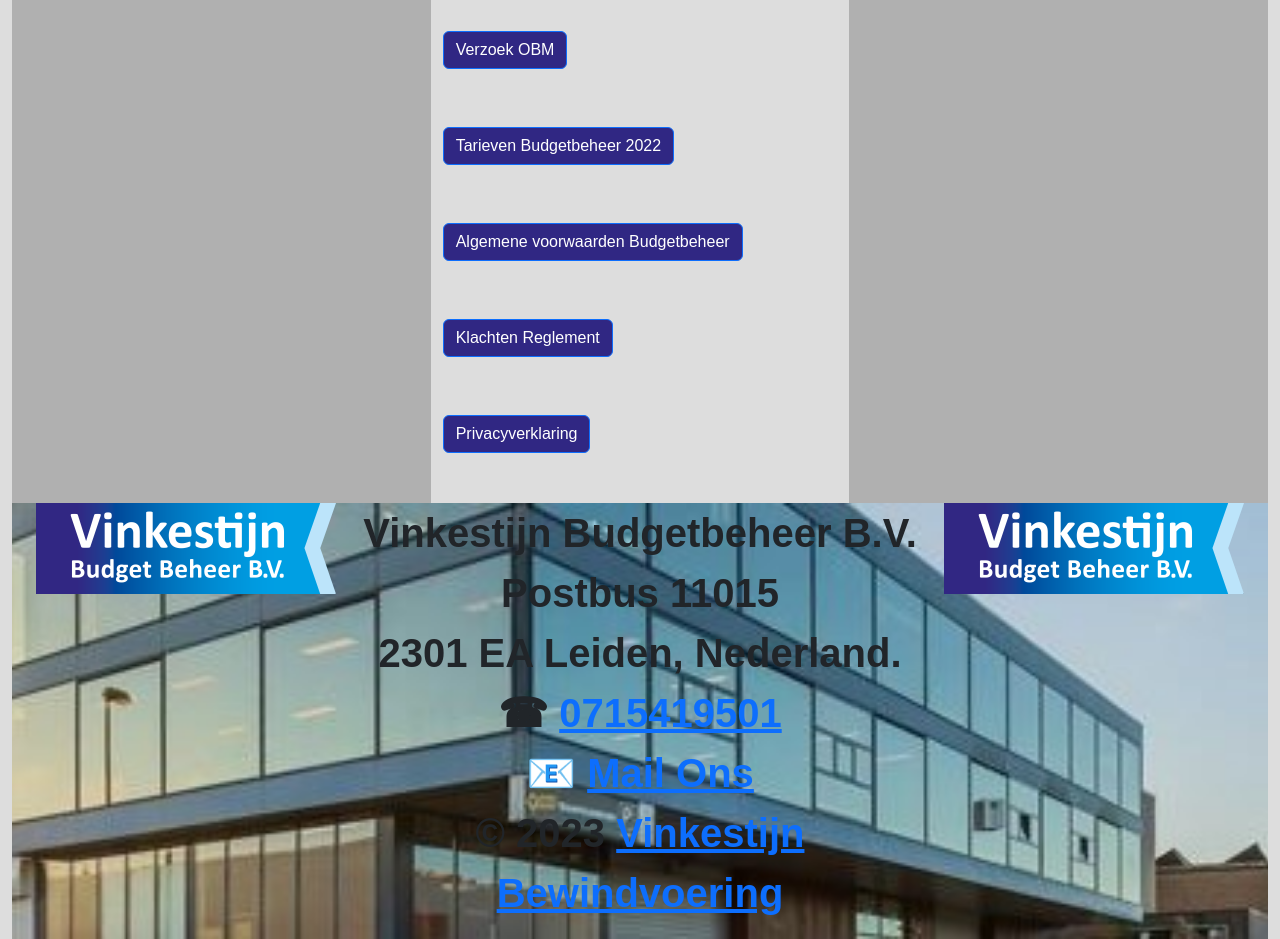
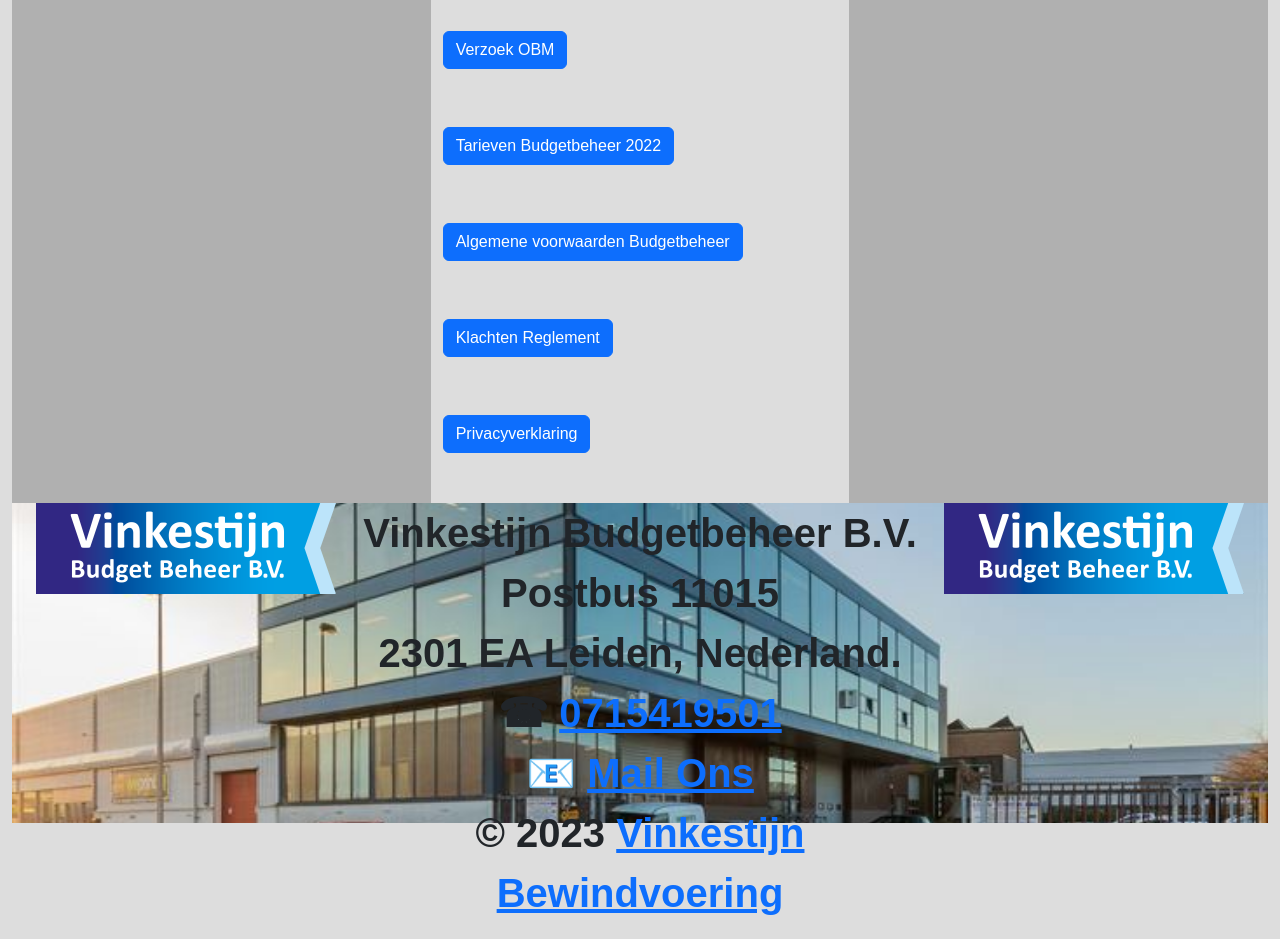
Before and after one commit to jhav1969/vinkestijnbudgetbeheer, a plain HTML site: page html/downloads.html in a window 1280 px wide. Shown: the part 960-1899 px from the top of the page. Drawn offline with nearby package versions, Linux system fonts and the light colour scheme.

Commit message:
Add files via upload

```diff
--- a/css/style.css
+++ b/css/style.css
@@ -17,7 +17,7 @@
 
 
 }
-.headerdown{
+footer{
   background-image: url(../img/weversbaan.jpg);
 
   background-repeat: no-repeat;
@@ -58,14 +58,7 @@
   background-color: #b0b0b0;
   color:black;
 }
-
-
-
-.btn-primary {
-  background: rgb(48, 39, 131);
-
-  }
-
+/*
 footer {
   background-image: url(../img/x.jpg);
   background-position: center center;
@@ -75,6 +68,7 @@
   background-color: #464646;
 
 }
+*/
 .adres {
   font-weight: bold;
   font-size: 2.5rem;
```
